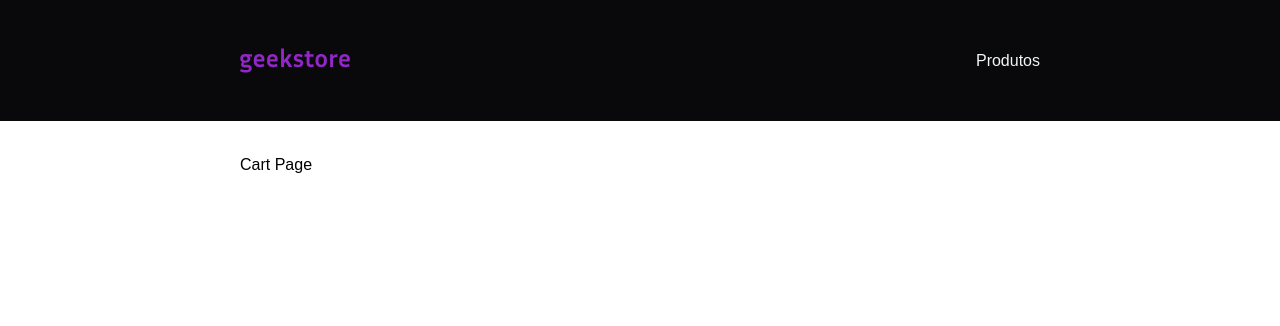
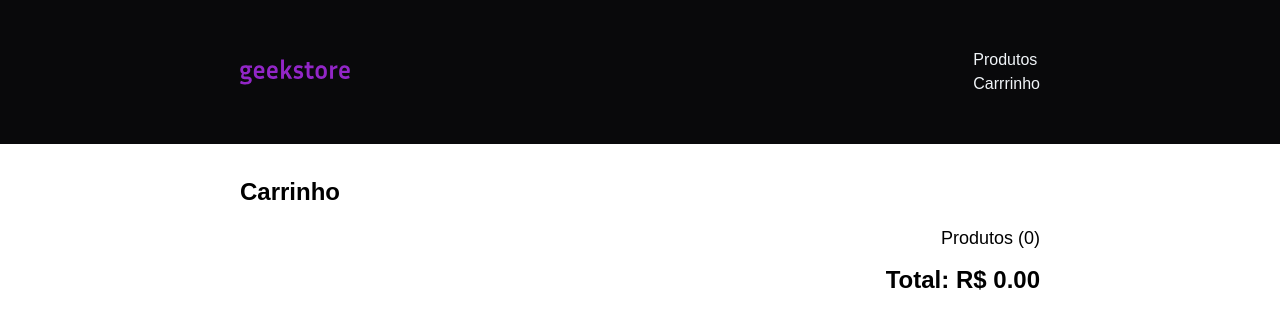
Before and after one commit to vieira-a/geek-store-frontend, a Next.js app: page /cart in a window 1280 px wide. Shown: the top 326 px of the page. Built offline with nearby package versions, Linux system fonts and the light colour scheme.

Commit message:
feat: add ProductCartCard component and enhance CartPage layout with cart item details

```diff
--- /dev/null
+++ b/src/app/cart/component/ProductCartCard.tsx
@@ -0,0 +1,33 @@
+type ProductCartCardProps = {
+  name: string;
+  gsic: string;
+  quantity: number;
+  price: number;
+  imageUrl: string;
+};
+
+export default function ProductCartCard(productProps: ProductCartCardProps) {
+  return (
+    <div className="flex justify-between h-full p-6 gap-6">
+      <div className="flex gap-4 max-w-[350px]">
+        <img
+          src={productProps.imageUrl}
+          alt="Product"
+          className="w-24 h-24 object-cover"
+        />
+        <div className="flex flex-col gap-2">
+          <h3 className="text-lg font-semibold">{productProps.name}</h3>
+          <h4 className="text-sm">Código do produdo: {productProps.gsic}</h4>
+        </div>
+      </div>
+      <div>
+        <h3 className="px-6 text-zinc-600">{productProps.quantity}</h3>
+      </div>
+      <div>
+        <h2 className="text-zinc-600 text-lg font-semibold text-right">
+          R$ {productProps.price.toFixed(2)}
+        </h2>
+      </div>
+    </div>
+  );
+}
--- a/src/app/cart/page.tsx
+++ b/src/app/cart/page.tsx
@@ -1,7 +1,39 @@
+"use client";
+
+import ProductCartCard from "./component/ProductCartCard";
+import { useCartStore } from "./store/cart.store";
+import { useInitializeCart } from "./store/cart.store";
+
 export default function CartPage() {
+  useInitializeCart();
+
+  const { cart } = useCartStore();
+
   return (
     <section className="px-60 py-8">
-      <h1>Cart Page</h1>
+      <div>
+        <h4 className="text-2xl font-bold">Carrinho</h4>
+      </div>
+      {cart.items.map((item) => (
+        <>
+          <div className="mt-4">
+            <ProductCartCard
+              name={item.name}
+              gsic={item.gsic}
+              quantity={item.quantity}
+              price={item.price}
+              imageUrl={item.imageUrl}
+            />
+          </div>
+          <hr />
+        </>
+      ))}
+      <div className="flex flex-col gap-3 text-right mt-4">
+        <h4 className="text-lg">Produtos ({cart.totalItems})</h4>
+        <h4 className="text-2xl font-semibold">
+          Total: R$ {cart.totalPrice.toFixed(2)}
+        </h4>
+      </div>
     </section>
   );
 }
--- a/src/app/cart/store/cart.store.ts
+++ b/src/app/cart/store/cart.store.ts
@@ -1,7 +1,8 @@
 import { create } from "zustand";
 import { CartState } from "../type/cart.type";
+import { useEffect } from "react";
 
-export const useCartStore = create<CartState>()((set) => ({
+export const useCartStore = create<CartState>((set) => ({
   cart: {
     sessionId: "",
     gsic: "",
@@ -30,7 +31,6 @@ export const useCartStore = create<CartState>()((set) => ({
 
         if (response.ok) {
           const result = await response.json();
-
           set({ cart: result });
           localStorage.setItem("cart", JSON.stringify(result));
           return result;
@@ -71,4 +71,19 @@ export const useCartStore = create<CartState>()((set) => ({
       throw error;
     }
   },
+
+  loadCartFromLocalStorage: () => {
+    if (typeof window !== "undefined") {
+      const storedCart = localStorage.getItem("cart");
+      if (storedCart) {
+        set({ cart: JSON.parse(storedCart) });
+      }
+    }
+  },
 }));
+
+export const useInitializeCart = () => {
+  useEffect(() => {
+    useCartStore.getState().loadCartFromLocalStorage();
+  }, []);
+};
--- a/src/app/cart/type/cart.type.ts
+++ b/src/app/cart/type/cart.type.ts
@@ -4,6 +4,7 @@ type CartItem = {
   price: number;
   quantity: number;
   subtotal: number;
+  imageUrl: string;
 };
 
 type UpdateCartItem = {
@@ -33,4 +34,5 @@ export type CartState = {
     gsic: string,
     updateCart: UpdateCart
   ) => Promise<Cart>;
+  loadCartFromLocalStorage: () => void;
 };
--- a/src/module/shared/component/AppHeader.tsx
+++ b/src/module/shared/component/AppHeader.tsx
@@ -12,6 +12,9 @@ export default function AppHeader() {
             <li>
               <Link href="/produtos">Produtos</Link>
             </li>
+            <li>
+              <Link href="/cart">Carrrinho</Link>
+            </li>
           </ul>
         </nav>
       </div>
```
